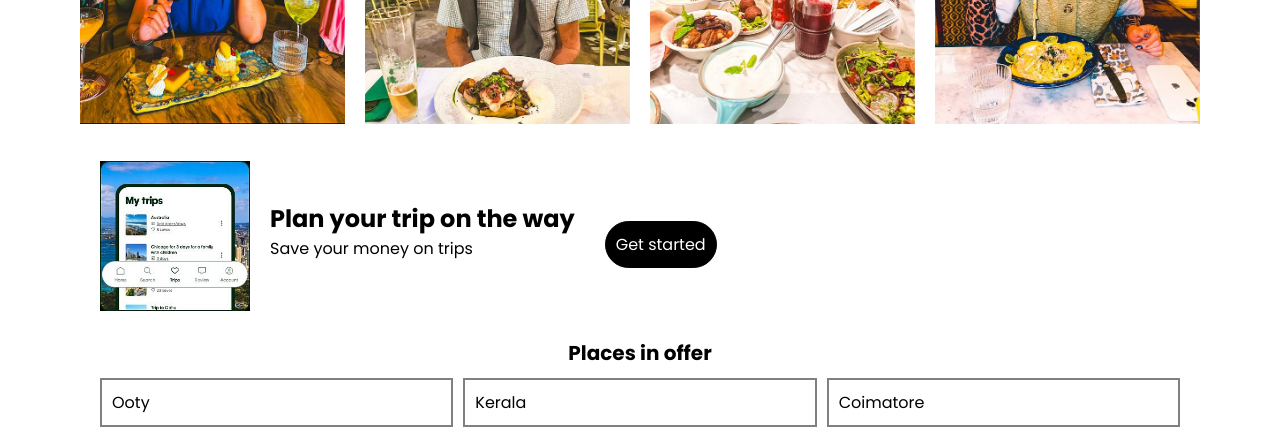
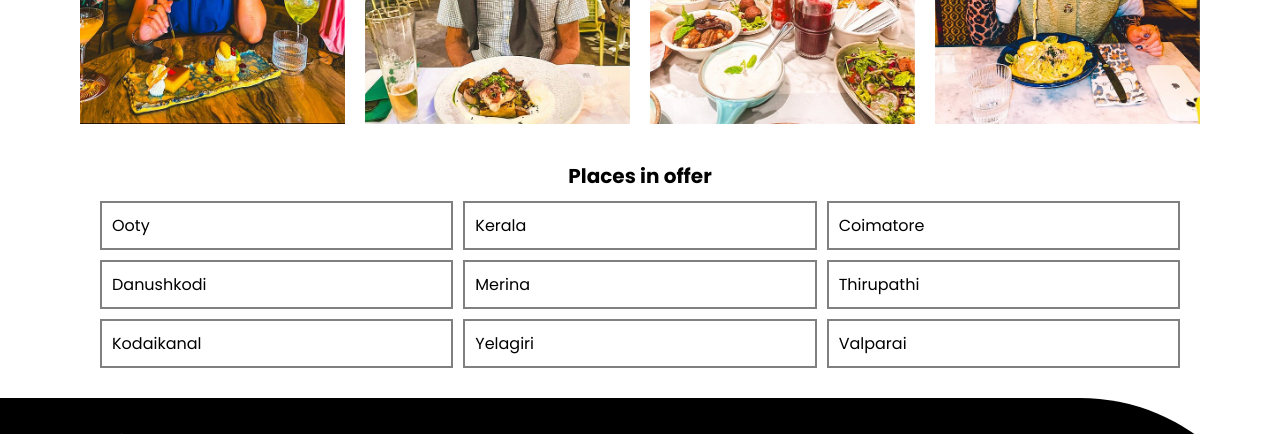
Before and after one commit to MakeshKumar2410/Tripadvisor_Clone, a plain HTML site: page index.html in a window 1280 px wide. Shown: the part 1132-1566 px from the top of the page. Drawn offline with Linux system fonts and the light colour scheme.

Commit message:
Delete the error

```diff
--- a/index.html
+++ b/index.html
@@ -92,20 +92,6 @@
         </div>
     </div>
 
-    <div class="ad__container">
-        <div class="img">
-            <img src="images/mytrip.jpg">
-        </div>
-
-        <div class="ad__content">
-            <h2>Plan your trip on the way</h2>
-            <p>Save your money on trips</p>
-        </div>
-
-        <div class="ad__btn">
-            <p>Get started</p>
-        </div>
-    </div>
 
     <div class="topics">
         <h1>Places in offer</h1>
--- a/style.css
+++ b/style.css
@@ -274,32 +274,7 @@ body{
 
 } */
 
-.ad__container{
-    display: flex;
-    padding-left: 100px;
-    flex-wrap: wrap;
-    margin-top: 20px;
 
-}
-
-.img img{
-    height: 150px;
-}
-
-.ad__content{
-    margin-left: 20px;
-    margin-top: 40px;
-}
-
-.ad__btn p{
-    border: 1px solid black;
-    padding: 10px;
-    background-color: black;
-    color: white;
-    border-radius: 50px;
-    margin-left: 30px;
-    margin-top: 60px;
-}
 
 .about_container{
     display: flex;
```
